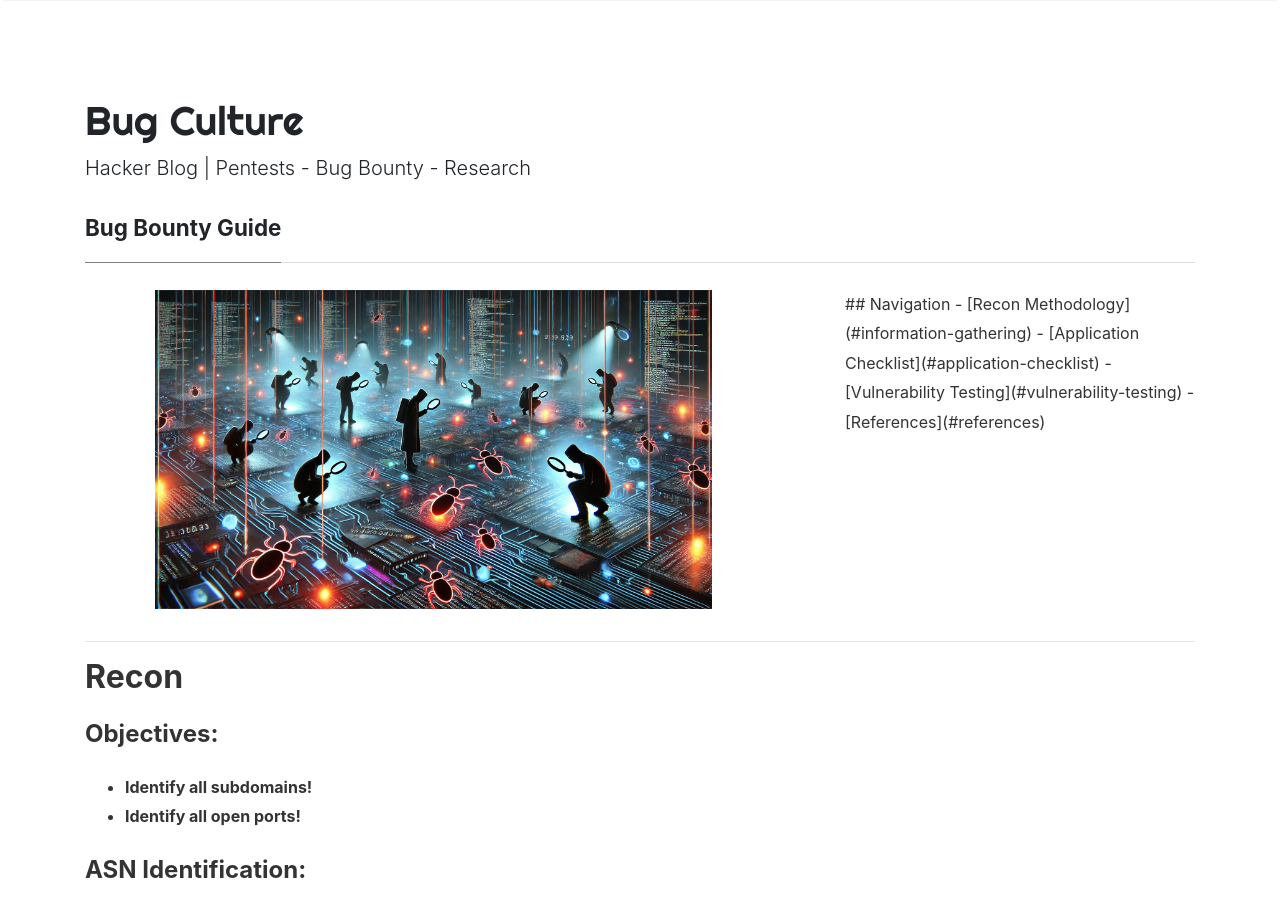
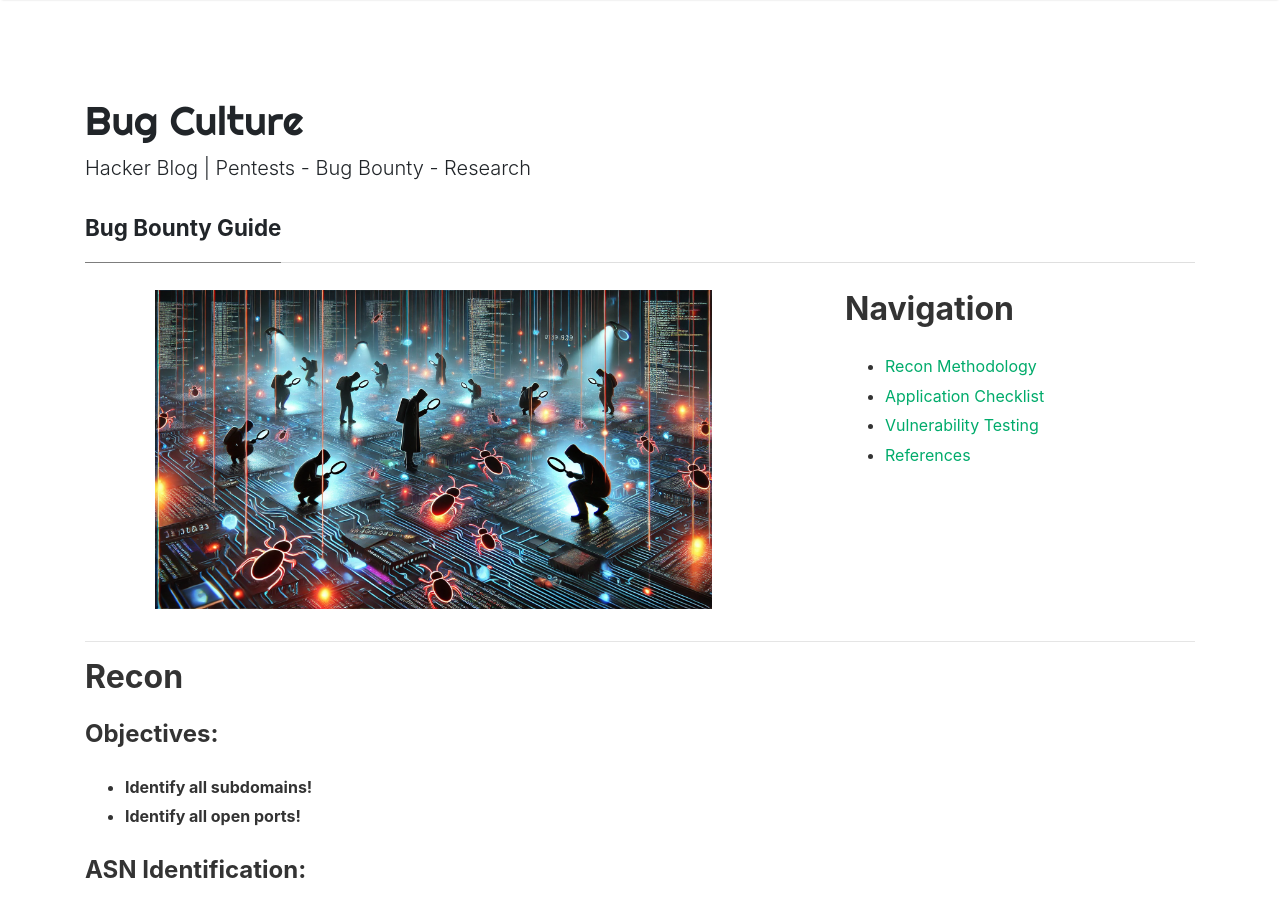
Before and after one commit to Turbul3nce/Turbul3nce.github.io, a Jekyll site: the page built from _pages/info.md, in a window 1280 px wide and 900 px high. Built offline with Jekyll 4.4.1, drawn with Linux system fonts in a browser that asks for light colours; nearby versions of some CDN libraries.

Commit message:
Update info.md

```diff
--- a/_pages/info.md
+++ b/_pages/info.md
@@ -18,12 +18,13 @@ comments: false
 
 <div class="sticky-top sticky-top-80">
 
-## Navigation
-
-- [Recon Methodology](#information-gathering)
-- [Application Checklist](#application-checklist)
-- [Vulnerability Testing](#vulnerability-testing)
-- [References](#references)
+<h2>Navigation</h2>
+<ul>
+    <li><a href="#information-gathering">Recon Methodology</a></li>
+    <li><a href="#application-checklist">Application Checklist</a></li>
+    <li><a href="#vulnerability-testing">Vulnerability Testing</a></li>
+    <li><a href="#references">References</a></li>
+</ul>
 
 </div>
 </div>
```
